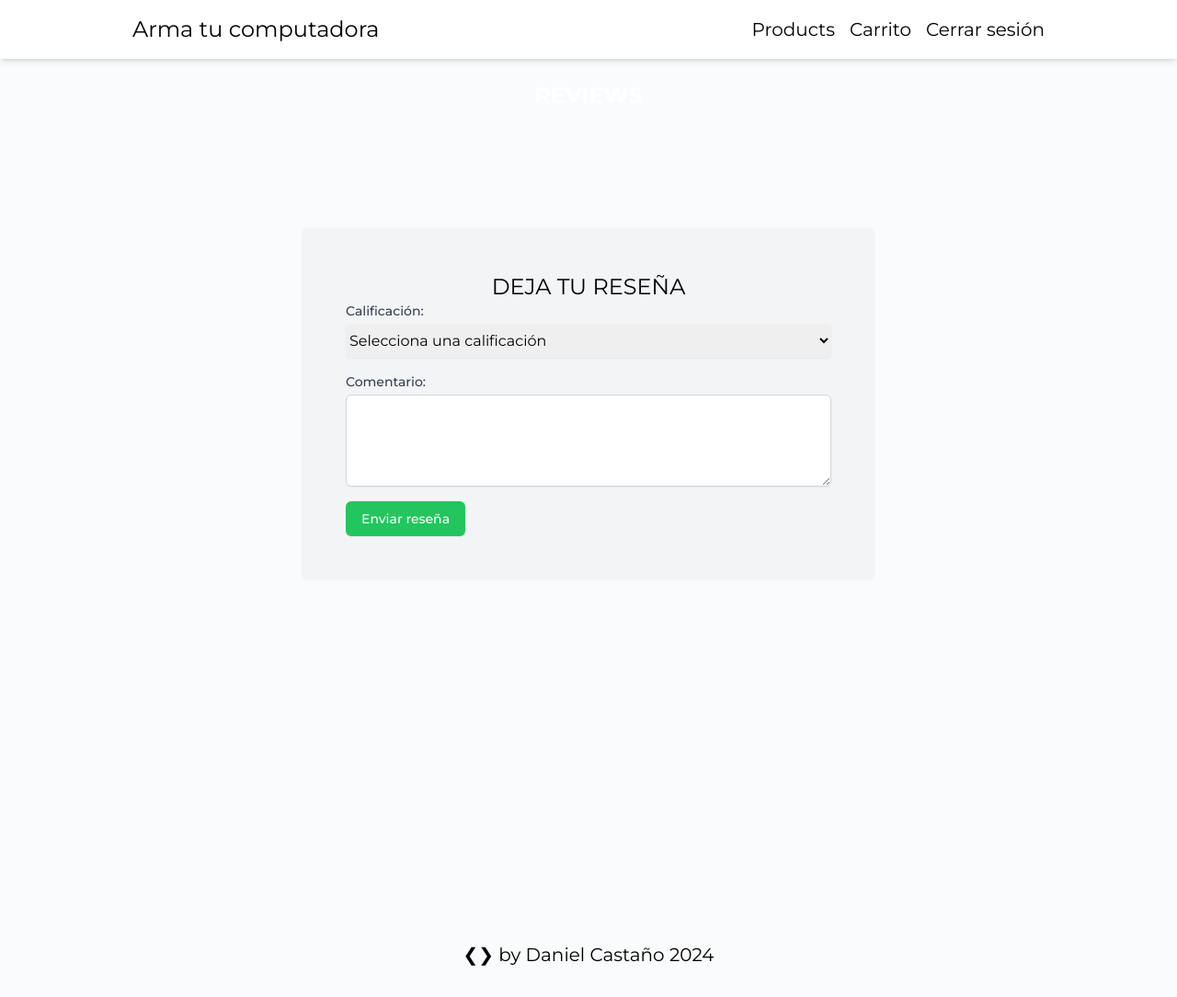
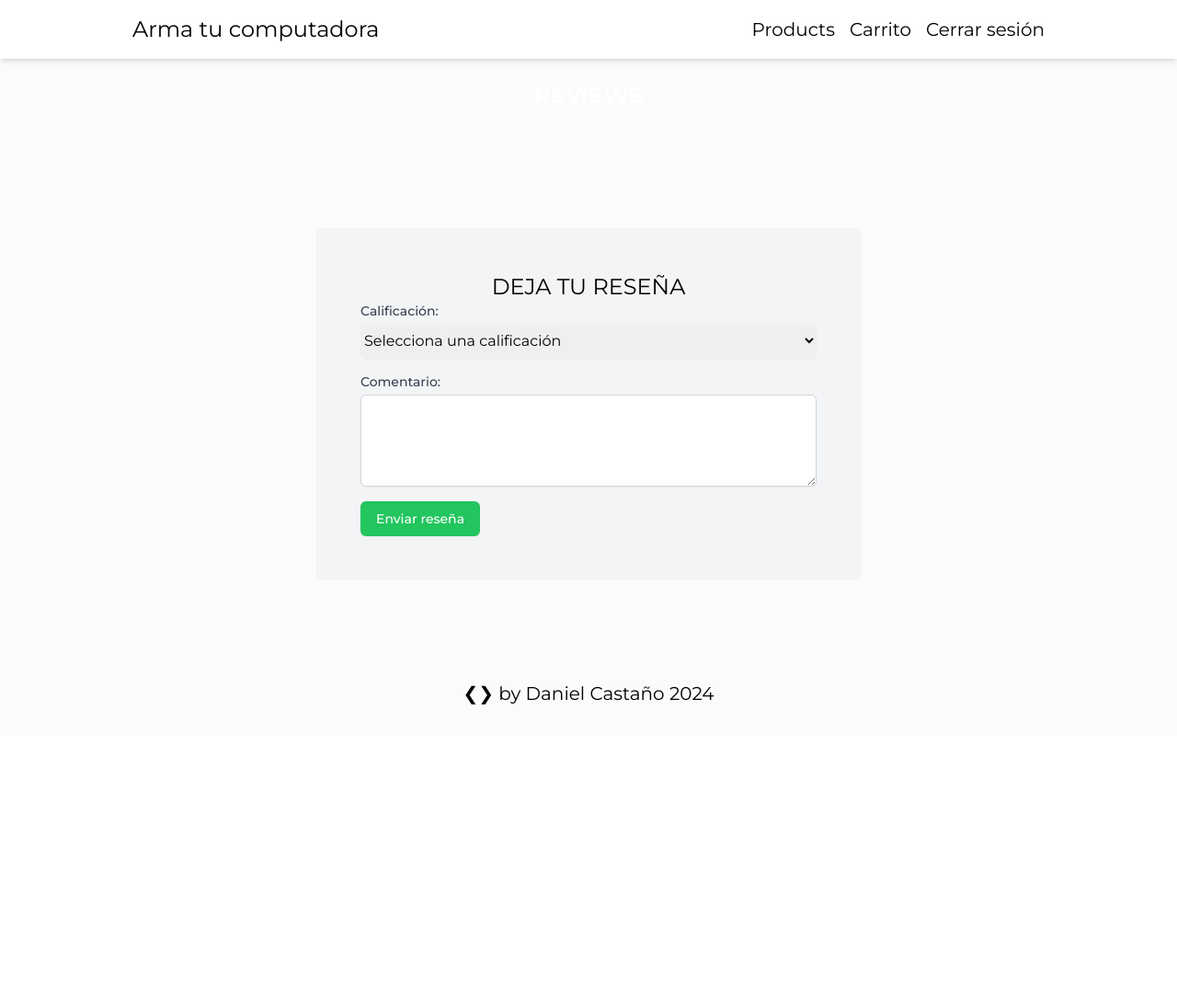
Before and after one commit to desarrollo-web-ean/e-comerce-pc-building, a PHP site: page /proyectos/php/views/products/product.php in a window 1280 px wide. Shown: the whole page at 92% size. After the commit the page ends 766 px from the top, so only its background shows below. Run offline with PHP 8.4, Linux system fonts and the light colour scheme; the visitor is signed in with stand-in values (Sample User, id 1); some libraries are stand-ins or nearby versions.

Commit message:
feat: se corrigen estilos

```diff
--- a/css/global.css
+++ b/css/global.css
@@ -12,6 +12,17 @@ body {
   font-family: "Montserrat";
   height: 100vh;
   background-color: #fafbfd;
+}
+
+body {
+  display: flex;
+  flex-direction: column;
+  min-height: 100vh; /* Ensure body takes up at least full viewport height */
+}
+
+main {
+  /* Assuming 'main' is the main content element */
+  flex: 1;
 }
 
 ::-webkit-scrollbar {
--- a/php/views/products/product.php
+++ b/php/views/products/product.php
@@ -33,11 +33,11 @@ session_start();
     </div>
   </header>
 
-  <main class="px-4 py-6 h-screen">
+  <main class="px-12 py-6">
     <div id="productDetail"></div>
     <Section>
       <h2 class="text-center text-2xl font-bold uppercase">Reviews</h2>
-      <div id="reviews" class="grid grid-cols-4 gap-4 my-16"></div>
+      <div id="reviews" class="grid grid-cols-4 gap-4 my-16 px-12 place-self-center"></div>
     </Section>
     <section class="w-1/2 mx-auto bg-gray-100 px-12 py-12 rounded-md">
       <?php if (isset($_SESSION['user_id'])): ?>
@@ -64,7 +64,7 @@ session_start();
     </section>
   </main>
 
-  <footer class="flex justify-center items-center py-8 mt-32">
+  <footer class="flex justify-center items-center py-8">
     <div>
       <span class="text-xl">
         ❮❯ by <a href="https://github.com/XINAD919/">Daniel Castaño </a>
@@ -88,7 +88,7 @@ session_start();
               <h1 class='text-black uppercase text-2xl'>${product.name}</h1>
                     <p class='text-black'>${product.description}</p>
                     <p class='text-red-400 text-xl font-bold'>Precio: $${product.price}</p>
-                <button onclick="addToCart(${product.id})">Añadir al carrito</button>
+                <button class='rounded-md px-4 py-2 bg-green-500 hover:bg-green-600 text-white' onclick="addToCart(${product.id})"> <i class="fa-solid fa-cart-shopping"></i> Añadir al carrito</button>
             `;
       })
       .catch(error => console.error('Error:', error));
```
